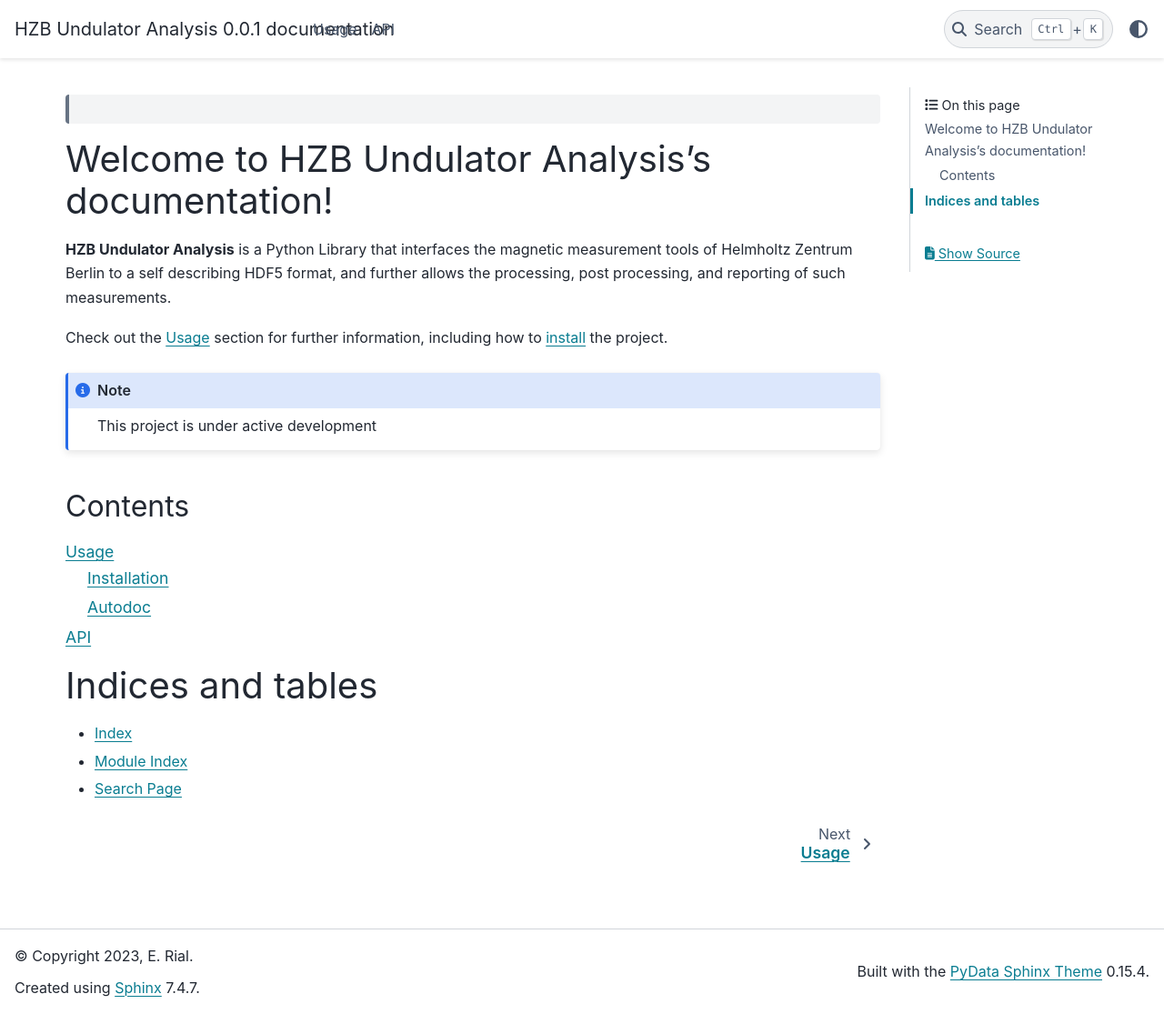
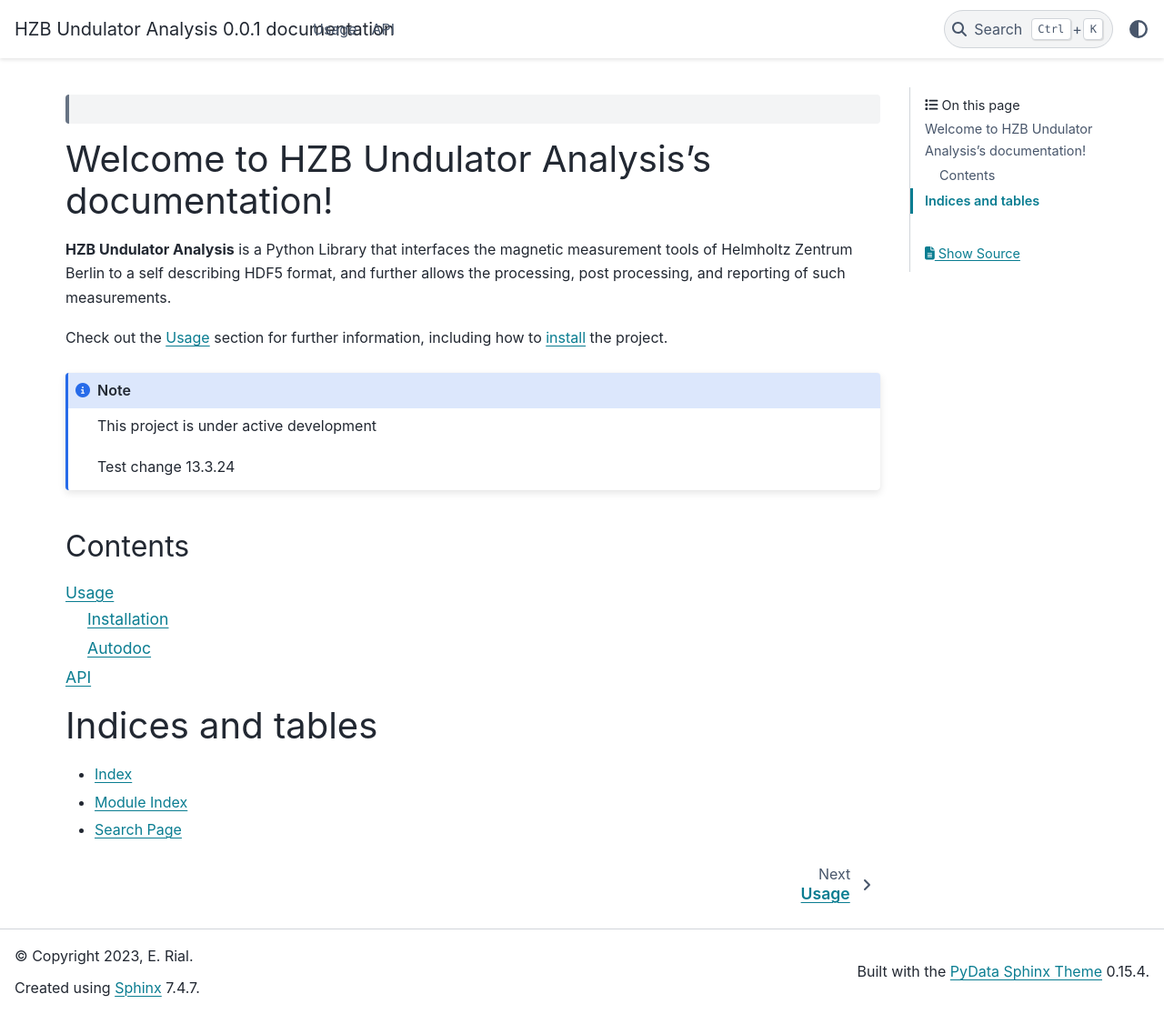
Before and after one commit to eddrial/undulator-analysis-hzb, a Sphinx documentation site: the page built from docs/source/index.rst, in a window 1280 px wide and 1115 px high. Shown: the whole window at 91% size. Built offline with Sphinx 7.4.7 and the PyData theme 0.15.4, drawn with Linux system fonts in a browser that asks for light colours.

Commit message:
What's going on with Doc changes?

```diff
--- a/docs/source/index.rst
+++ b/docs/source/index.rst
@@ -16,6 +16,8 @@
 .. note::
     This project is under active development
 
+    Test change 13.3.24
+
 Contents
 --------
 
```
